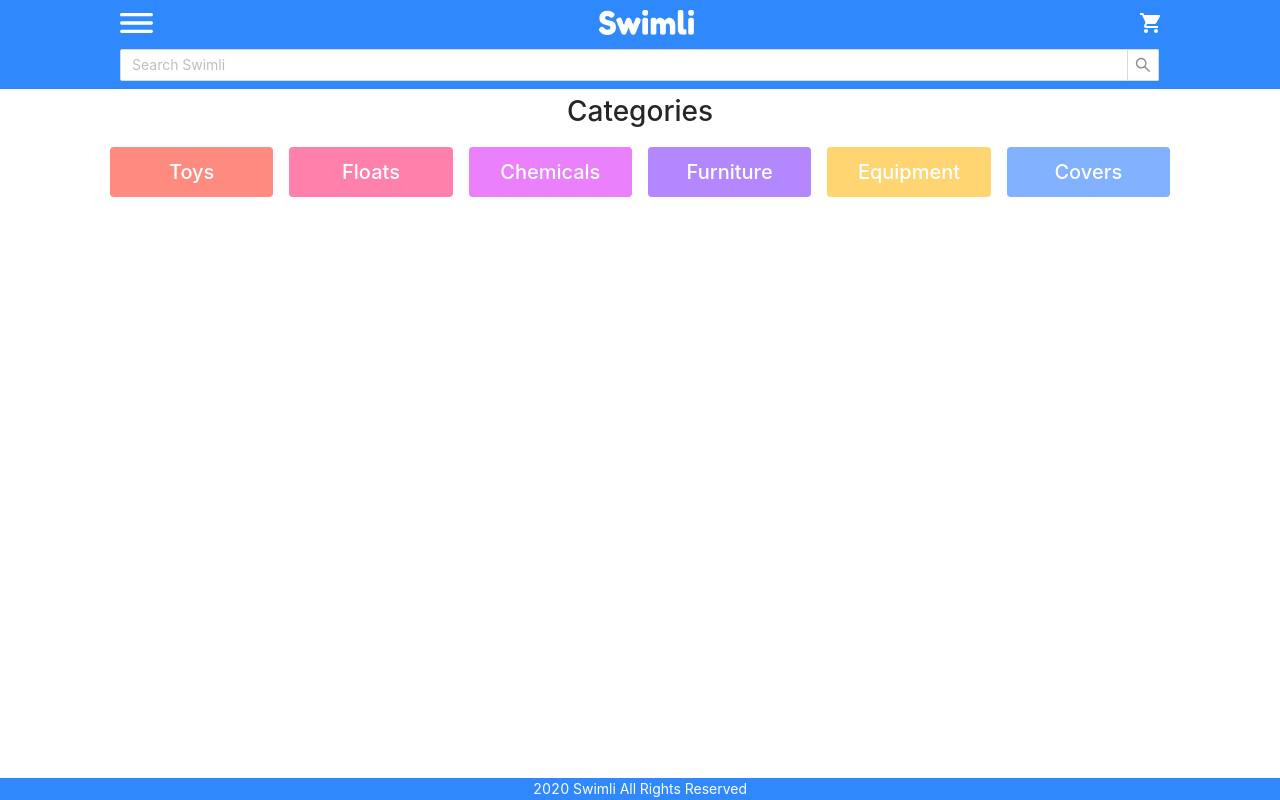
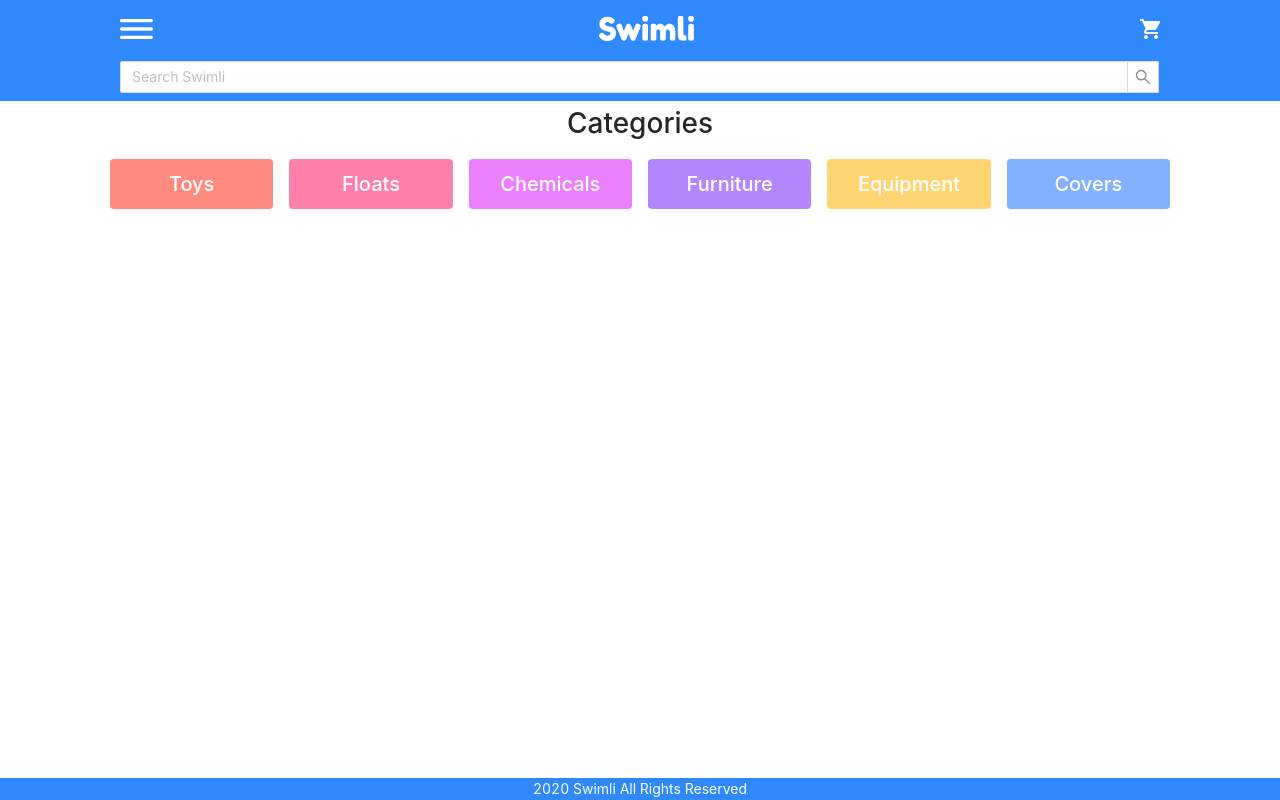
Before and after one commit to swimli-org/fe, a React (Create React App) app: page / in a window 1280 px wide. Built offline with nearby package versions, Linux system fonts and the light colour scheme.

Commit message:
Increased nav height

```diff
--- a/src/styles/Navbar.css
+++ b/src/styles/Navbar.css
@@ -3,9 +3,9 @@
   }
   .navbar{
     width: 100%;
-    height: 45px;
+    height: auto;
     display: flex;
-    padding: .25rem 20px;
+    padding: 1rem 20px;
     align-items: center;
     background-color: #2f89fc;
     max-width: 1080px;
```
